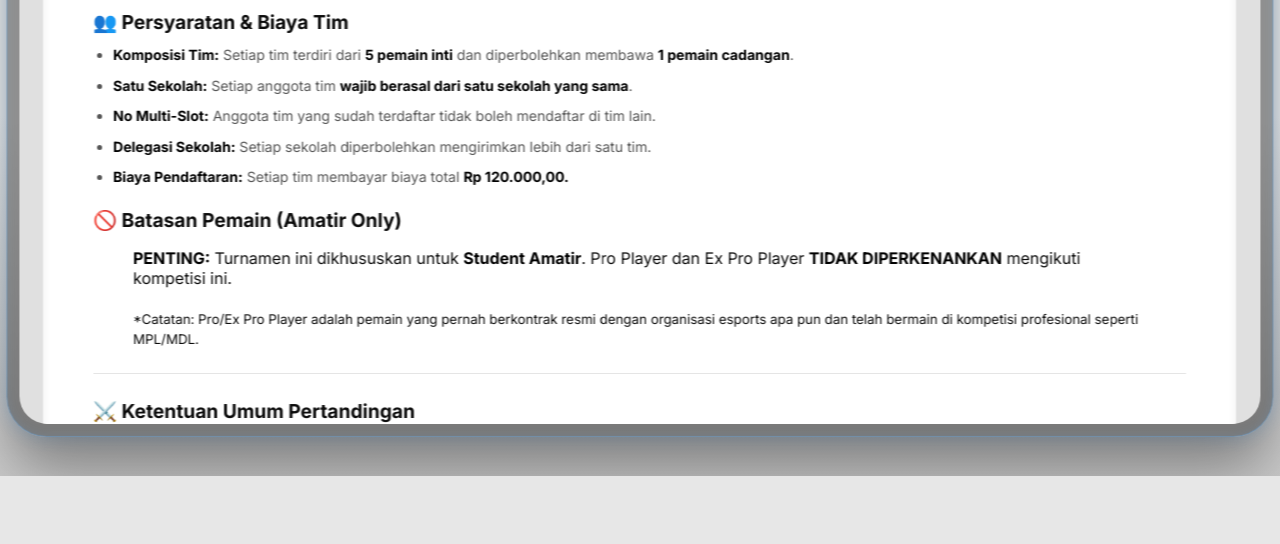
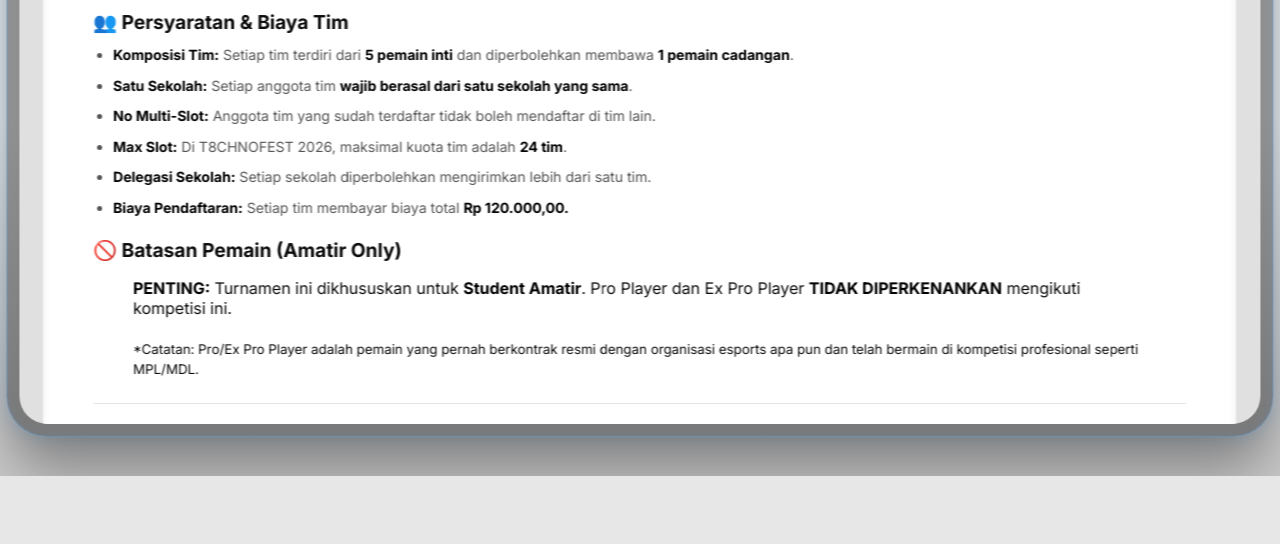
Before and after one commit to poopthrower0/WEBSITE-T8CHNOFEST-2026, a plain HTML site: page index.html in a window 1280 px wide. Shown: the part 2660-3204 px from the top of the page. Drawn offline with Linux system fonts and the light colour scheme.

Commit message:
max sslit

```diff
--- a/index.html
+++ b/index.html
@@ -83,6 +83,7 @@
         <li><strong>Komposisi Tim:</strong> Setiap tim terdiri dari <strong>5 pemain inti</strong> dan diperbolehkan membawa <strong>1 pemain cadangan</strong>.</li>
         <li><strong>Satu Sekolah:</strong> Setiap anggota tim <strong>wajib berasal dari satu sekolah yang sama</strong>.</li>
         <li><strong>No Multi-Slot:</strong> Anggota tim yang sudah terdaftar tidak boleh mendaftar di tim lain.</li>
+        <li><strong>Max Slot:</strong> Di T8CHNOFEST 2026, maksimal kuota tim adalah <strong>24 tim</strong>.</li>
         <li><strong>Delegasi Sekolah:</strong> Setiap sekolah diperbolehkan mengirimkan lebih dari satu tim.</li>
         <li><strong>Biaya Pendaftaran:</strong> Setiap tim membayar biaya total <strong>Rp 120.000,00.</strong></li>
     </ul>
```
